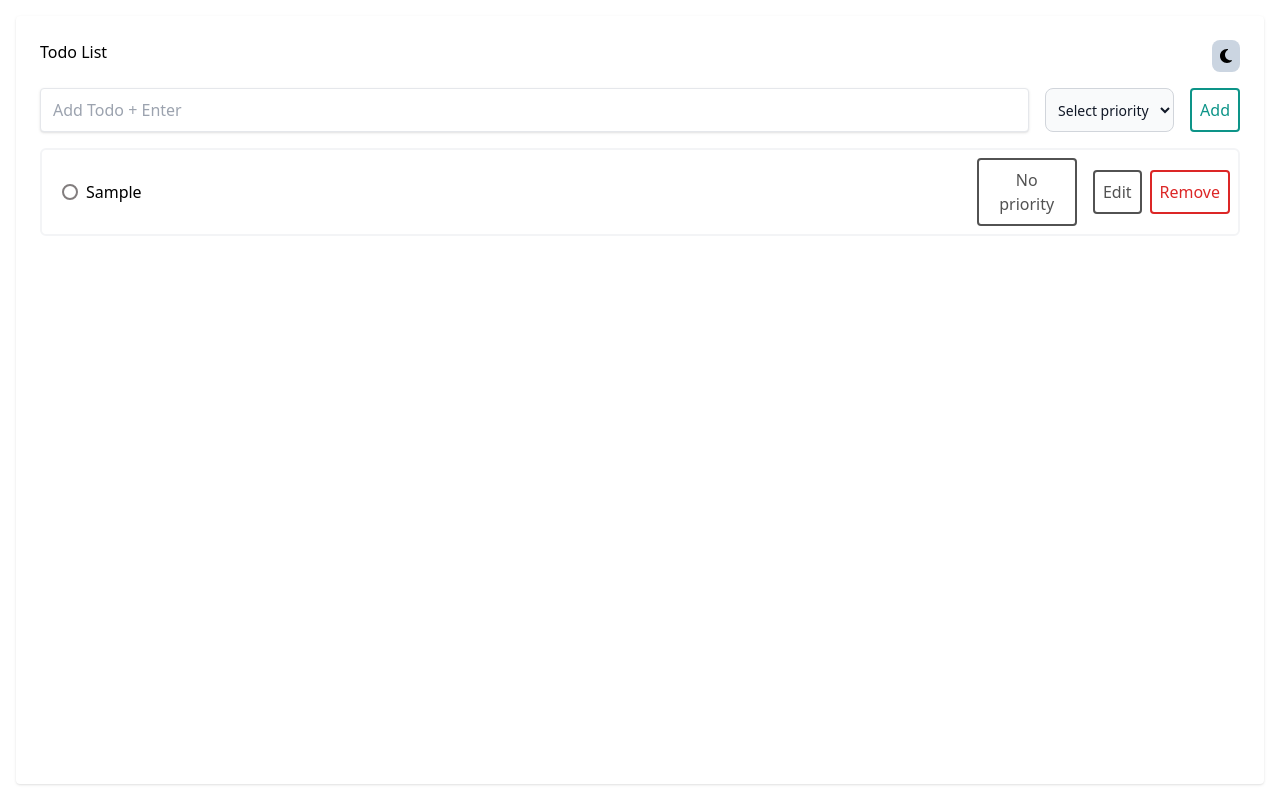
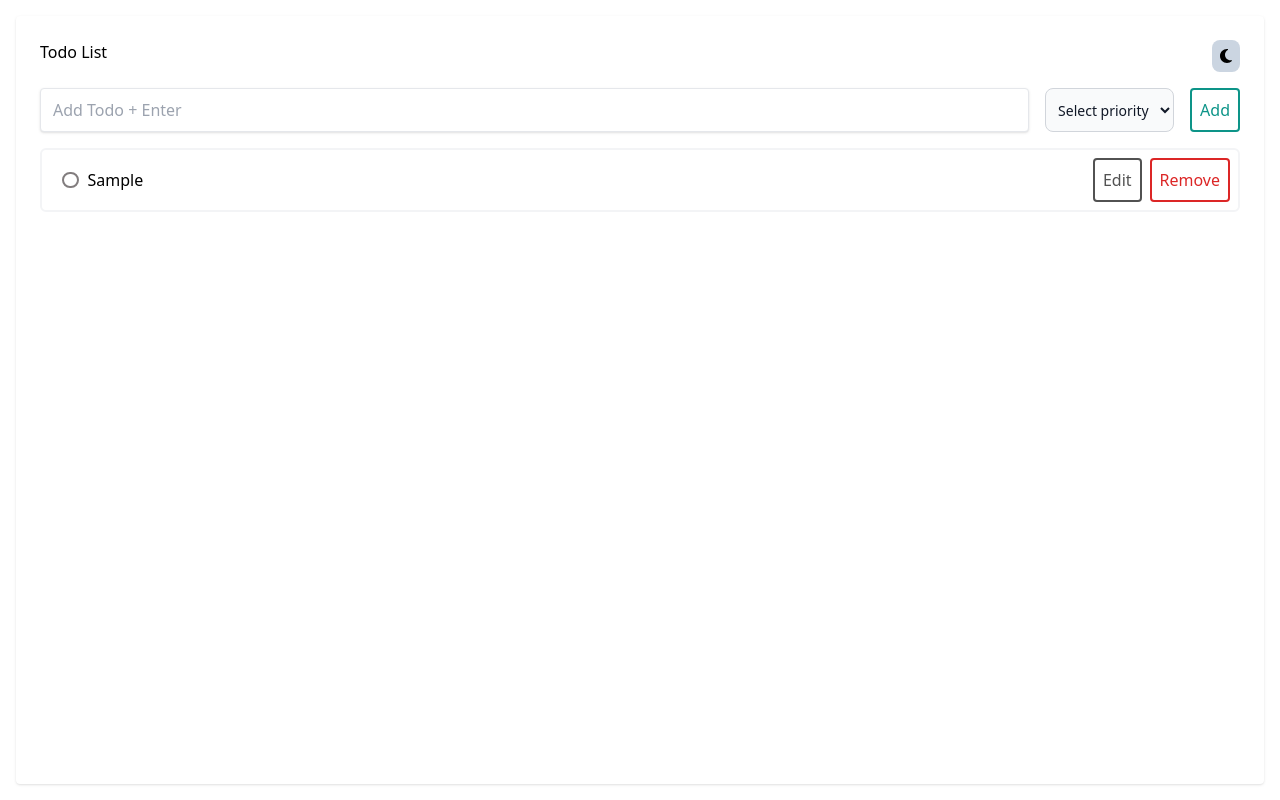
Before and after one commit to TronIsHere/react-todo, a React (Vite) app: page / in a window 1280 px wide. Both pictures are taken after typing "Sample" into the empty fields and a click on the button "Add". Built offline with nearby package versions, Linux system fonts and the light colour scheme; the HTML template or start-up script is replaced by a standard one.

Commit message:
removed priority button

```diff
--- a/src/components/todos/todoItem.tsx
+++ b/src/components/todos/todoItem.tsx
@@ -70,11 +70,6 @@ const TodoItem: FC<props> = ({ todo, deleteTodo, toggleTodo, updateTodo }) => {
           ref={inputRef}
         />
       )}
-    <button
-        className="flex-no-shrink p-2 ml-4 border-2 w-32 rounded text-neutral-600 border-neutral-600 cursor-default dark:text-white dark:border-white "
-      >
-        {todo.priority == 4 ? 'No priority' : `Priority ${todo.priority}`}
-      </button>
       <button
         className="flex-no-shrink p-2 ml-4 border-2 rounded text-neutral-600 border-neutral-600 hover:text-white hover:bg-neutral-600 dark:text-white dark:border-white dark:hover:bg-white dark:hover:text-neutral-600 "
         onClick={() => editHandler()}
```
